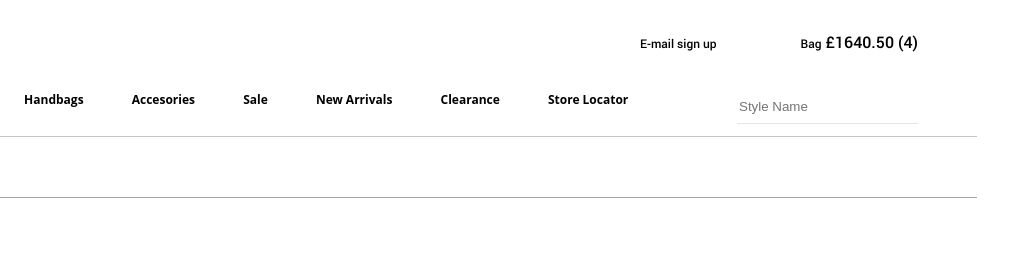
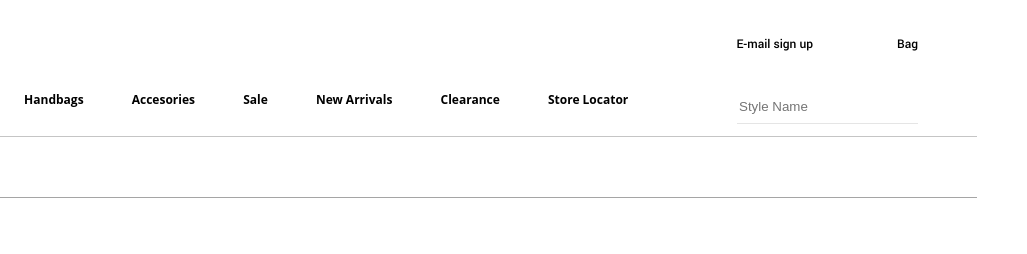
Before and after one commit to yarostbaklajana/FinalProjectFront-End, a website: page item.html in a window 1280 px wide. Shown: the top 254 px of the page, 253-1280 px from the left. Drawn offline with Linux system fonts and the light colour scheme; a web font is replaced by a local one.

Commit message:
Added scripts and deleted text content from totals

```diff
--- a/item.html
+++ b/item.html
@@ -22,8 +22,8 @@
                 <a href="#" class="sign-up-link">E-mail sign up</a>
                 <a href="shopping_bag.html" class="shopping-bag-link">Bag</a>
 
-                <span class="total-price">&pound;1640.50</span>
-                <span class="items-counter">(4)</span>
+                <span class="total-price"></span>
+                <span class="items-counter"></span>
             </div>
             <button type="button" id="dropdown-button" class="dropdown-menu-button"><img src="img/icons/nav_open.png"
                                                                                  alt="menu"></button>
@@ -161,7 +161,9 @@
     <script src="js/items.js"></script>
     <script src="js/storage.js"></script>
     <script src="js/bagStorage.js"></script>
+    <script src="js/updateTotals.js"></script>
     <script src="js/itemDetails.js"></script>
+
 
 </body>
 
```
